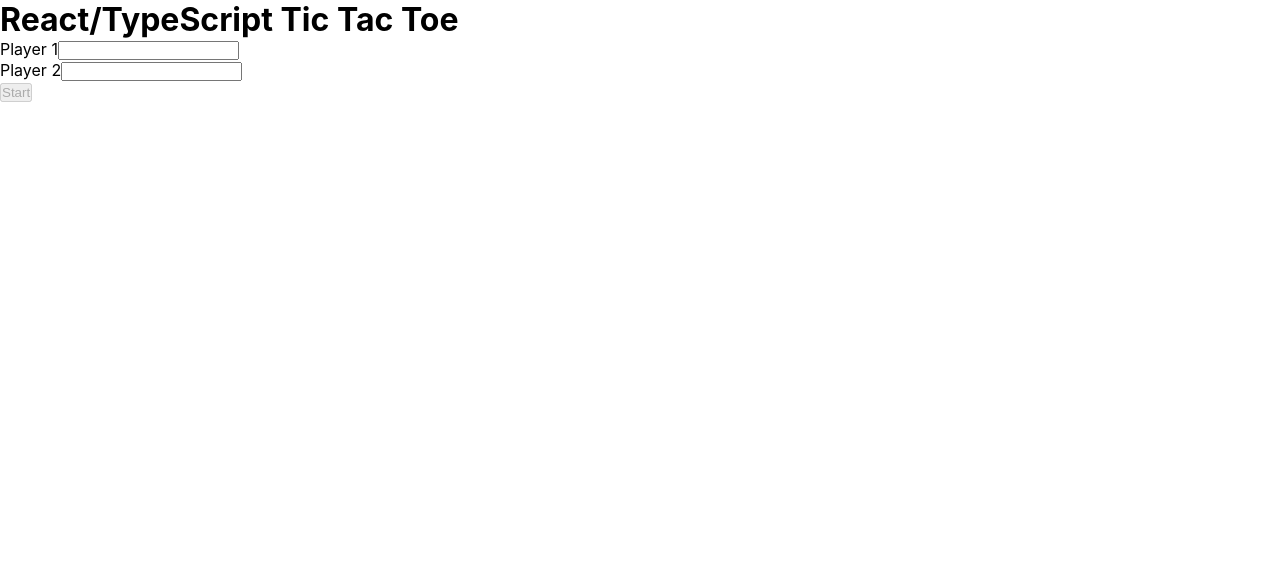
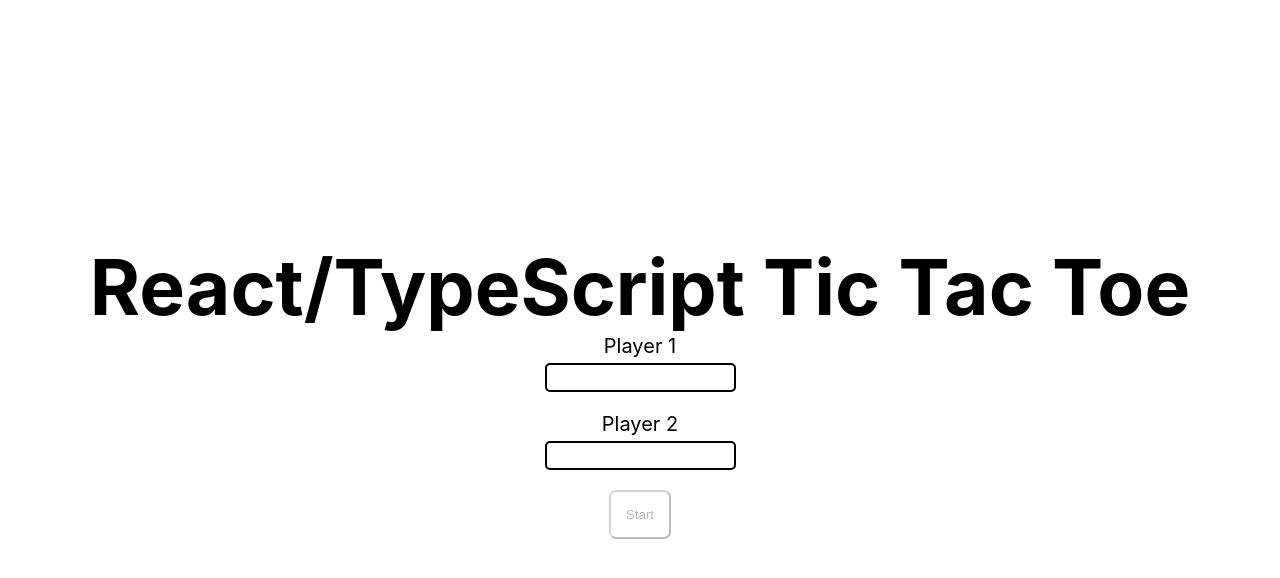
Before and after one commit to 411h45h1/TS-tic-tac-toe, a React (Create React App) app: page / in a window 1280 px wide. Shown: the top 578 px of the page. Built offline with nearby package versions, Linux system fonts and the light colour scheme.

Commit message:
style updates

```diff
--- a/src/pages/Home.tsx
+++ b/src/pages/Home.tsx
@@ -22,7 +22,7 @@ const Home = (props: Props) => {
     OnStartGame(players);
   };
   return (
-    <div>
+    <div className="homeCont">
       <h1>React/TypeScript Tic Tac Toe</h1>
       <form onSubmit={handleSubmit}>
         <div>
--- a/src/sass/App.scss
+++ b/src/sass/App.scss
@@ -8,12 +8,36 @@
   width: 100vw;
 }
 
+.homeCont {
+  height: 100%;
+  display: flex;
+  flex-direction: column;
+  flex-wrap: wrap;
+  align-items: center;
+  justify-content: center;
+
+  h1 {
+    font-size: 6vw;
+  }
+
+  form {
+    div {
+      display: flex;
+      flex-direction: column;
+      flex-wrap: wrap;
+      align-items: center;
+      justify-content: center;
+      margin-bottom: 20px;
+    }
+  }
+}
+
 .gameCont {
+  height: 100%;
   display: flex;
   flex-wrap: wrap;
   align-items: center;
   justify-content: center;
-  height: 100%;
 }
 
 .gameButton {
@@ -23,3 +47,33 @@
   margin-right: 10px;
   margin-left: 10px;
 }
+
+.finishedCont {
+  height: 100%;
+  display: flex;
+  flex-direction: column;
+  flex-wrap: wrap;
+  align-items: center;
+  justify-content: center;
+}
+
+button {
+  background-color: inherit;
+  padding: 15px;
+  border-radius: 7px;
+  &:hover {
+    cursor: pointer;
+    background-color: lavender;
+  }
+}
+
+input {
+  padding: 5px;
+  border-radius: 5px;
+  border: 2px solid black;
+}
+
+label {
+  font-size: 20px;
+  margin-bottom: 5px;
+}
```
